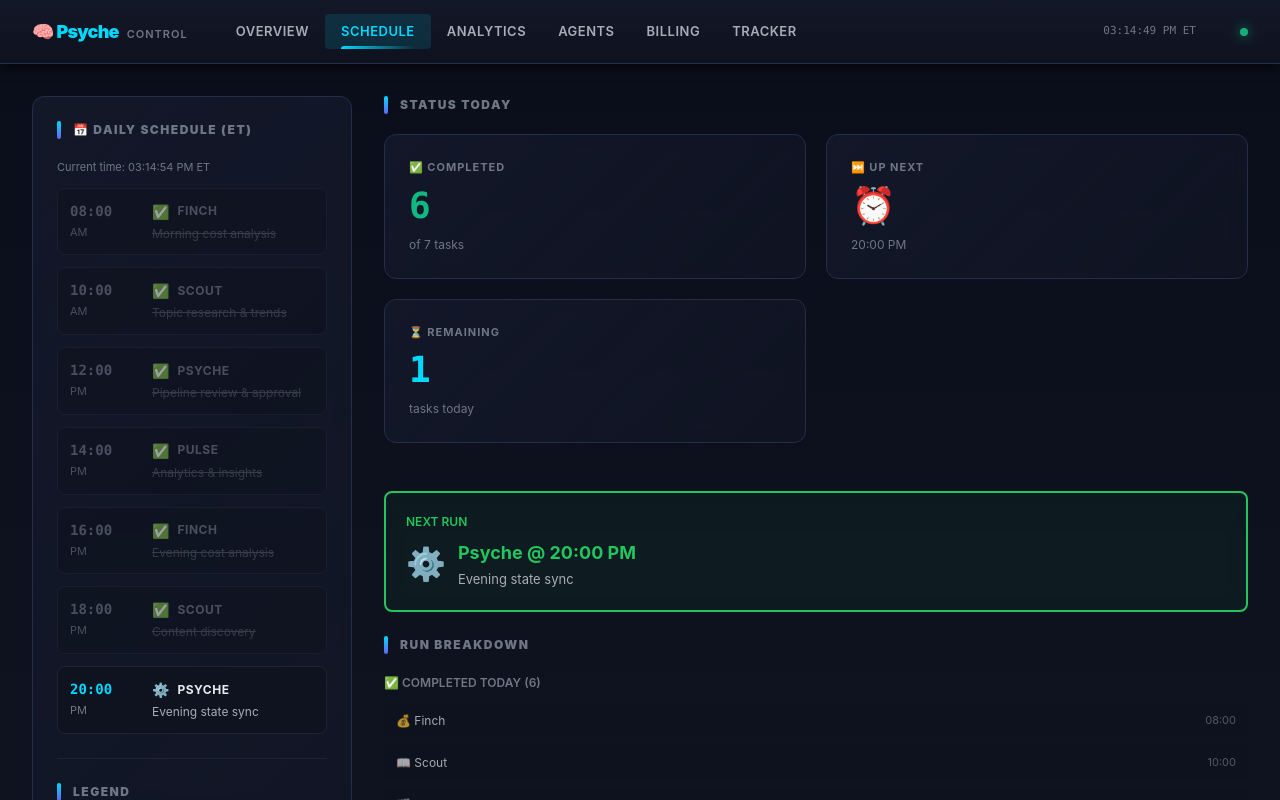
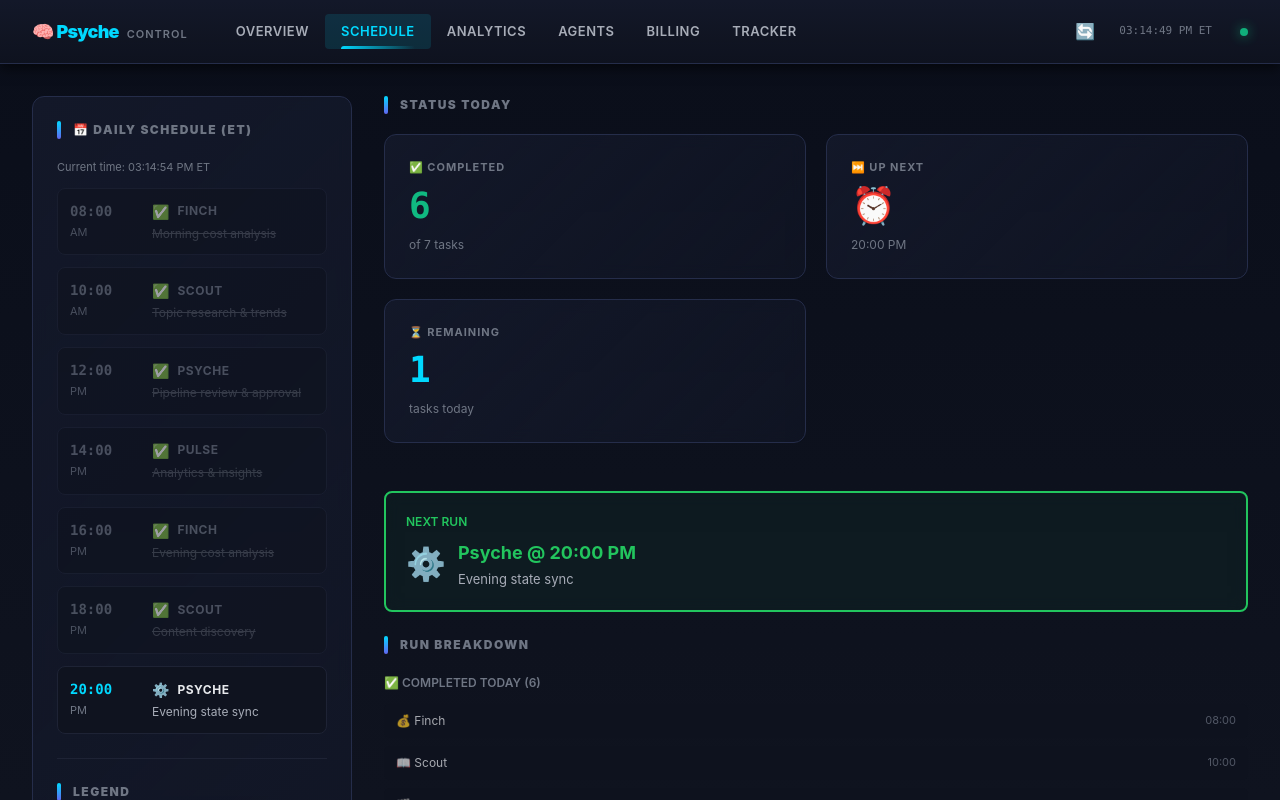
Before and after one commit to mcgillesdorce/openclaw-dashboard, a Next.js app: page /schedule in a window 1280 px wide. Shown: the top 800 px of the page. Built offline with nearby package versions, Linux system fonts and the light colour scheme.

Commit message:
feat: Add refresh button to navigation
- Refresh button (🔄) in top nav, next to time display
- Click to hard-refresh the entire page
- Hover effect with cyan accent color
- Rotates when clicked to show feedback
- Available on all pages

```diff
--- a/app/components/Navigation.tsx
+++ b/app/components/Navigation.tsx
@@ -17,6 +17,7 @@ const tabs = [
 export default function Navigation() {
   const pathname = usePathname();
   const [time, setTime] = useState<string>('—');
+  const [isRefreshing, setIsRefreshing] = useState(false);
 
   useEffect(() => {
     const updateTime = () => {
@@ -27,6 +28,11 @@ export default function Navigation() {
     const interval = setInterval(updateTime, 10000);
     return () => clearInterval(interval);
   }, []);
+
+  const handleRefresh = () => {
+    setIsRefreshing(true);
+    window.location.href = window.location.href;
+  };
 
   return (
     <nav>
@@ -51,10 +57,42 @@ export default function Navigation() {
           })}
         </div>
 
-        <div className="nav-status">
-          <span title="Eastern Time">{time} ET</span>
+        <div style={{ display: 'flex', alignItems: 'center', gap: '16px' }}>
+          <button
+            onClick={handleRefresh}
+            style={{
+              background: 'none',
+              border: 'none',
+              color: 'var(--text-muted)',
+              cursor: 'pointer',
+              fontSize: '16px',
+              padding: '6px 8px',
+              borderRadius: '4px',
+              transition: 'all 0.2s ease',
+              display: 'flex',
+              alignItems: 'center',
+              justifyContent: 'center',
+              opacity: isRefreshing ? 0.5 : 1,
+              transform: isRefreshing ? 'rotate(180deg)' : 'rotate(0deg)',
+            }}
+            onMouseEnter={(e) => {
+              e.currentTarget.style.background = 'var(--bg-secondary)';
+              e.currentTarget.style.color = 'var(--accent-cyan)';
+            }}
+            onMouseLeave={(e) => {
+              e.currentTarget.style.background = 'none';
+              e.currentTarget.style.color = 'var(--text-muted)';
+            }}
+            title="Refresh page"
+            disabled={isRefreshing}
+          >
+            🔄
+          </button>
+          <div className="nav-status">
+            <span title="Eastern Time">{time} ET</span>
+          </div>
+          <div className="nav-dot"></div>
         </div>
-        <div className="nav-dot"></div>
       </div>
     </nav>
   );
```
